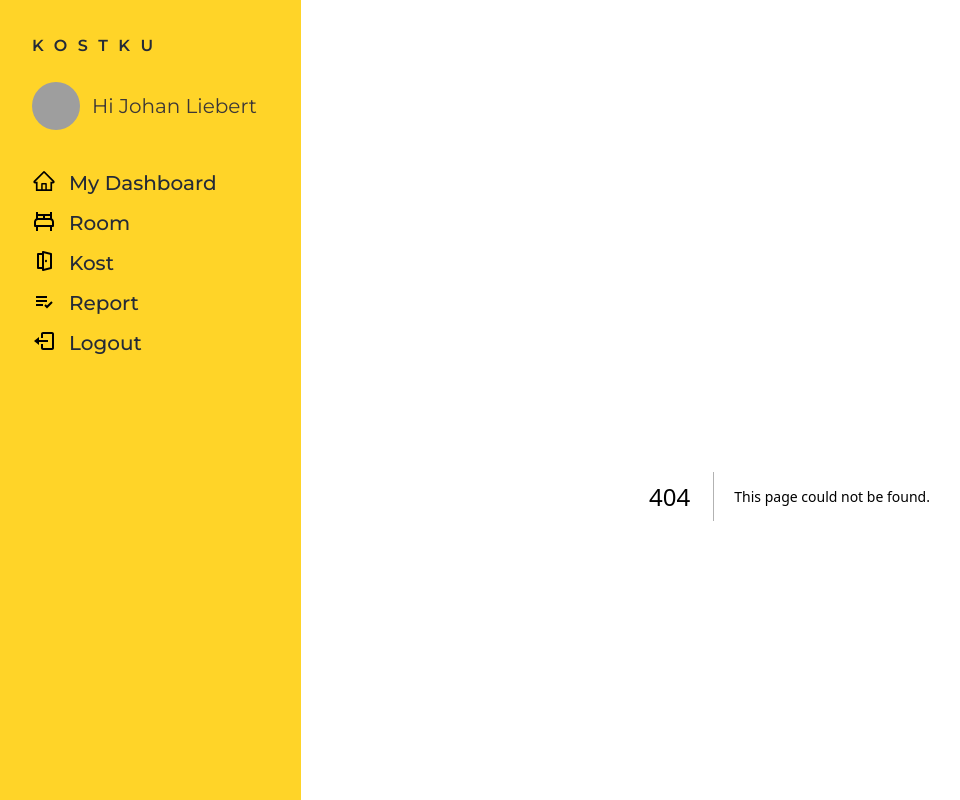
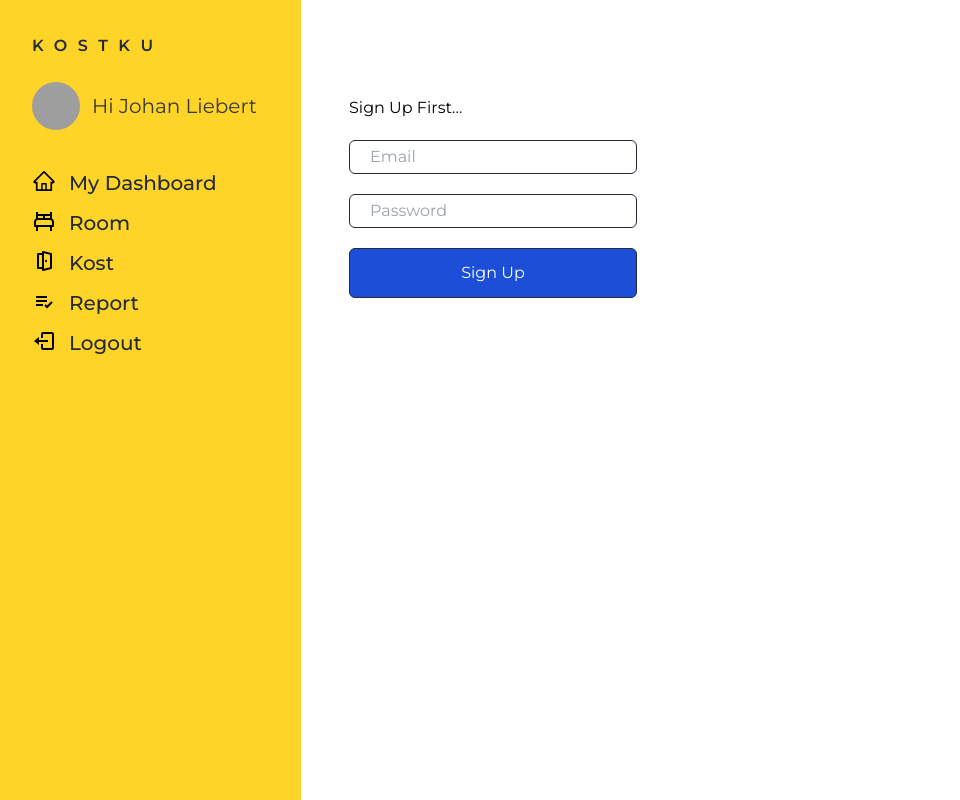
Before and after one commit to purboindra/my-kostan, a Next.js app: page /playground/signup in a window 1280 px wide. Before the commit this address had no page. Shown: the whole page, without its empty margins (2-962 px from the left). Built offline with nearby package versions, Linux system fonts and the light colour scheme; grey boxes are pictures that could not be loaded.

Commit message:
playground

```diff
--- a/app/playground/about/page.tsx
+++ /dev/null
@@ -1,10 +0,0 @@
-"use client";
-
-import { useSearchParams } from "next/navigation";
-
-export default function About() {
-  const seachParams = useSearchParams();
-
-  const name = seachParams.get("name");
-  return <h1>{`Hello ${name} from playground page`}</h1>;
-}
--- a/app/playground/about/team/[id]/page.tsx
+++ /dev/null
@@ -1,3 +0,0 @@
-export default function Team({ params }: { params: string }) {
-  return <h1>{`Hello my teams: ${params}`}</h1>;
-}
--- /dev/null
+++ b/app/playground/api/prices/route.ts
@@ -0,0 +1,24 @@
+import Stripe from "stripe";
+import { NextResponse } from "next/server";
+
+export async function GET() {
+  try {
+    const stripe = new Stripe(process.env.STRIPE_SECRET_KEY as string, {
+      apiVersion: "2022-11-15",
+    });
+
+    const prices = await stripe.prices.list({
+      active: true,
+      limit: 4,
+    });
+
+    return NextResponse.json(prices.data, {
+      status: 200,
+    });
+  } catch (error: any) {
+    console.log("ERROR GET STRIPE", error);
+    return new NextResponse("Internal Server Error", {
+      status: 500,
+    });
+  }
+}
--- /dev/null
+++ b/app/playground/api/signup/route.ts
@@ -0,0 +1,11 @@
+import { NextResponse } from "next/server";
+
+export async function POST(req: Request) {
+  try {
+    const body = await req.json();
+  } catch (error: any) {
+    return new NextResponse("Internal Server Error", {
+      status: 500,
+    });
+  }
+}
--- a/app/playground/page.tsx
+++ b/app/playground/page.tsx
@@ -1,18 +1,22 @@
+"use client";
+
 import Link from "next/link";
+import useSWR from "swr";
+
+const fetcher = (url: RequestInfo | URL) => fetch(url).then((r) => r.json());
 
 export default function Playground() {
+  const { data, error, isLoading } = useSWR("/playground/api/prices", fetcher);
+
+  if (isLoading) return <h1>Loading...</h1>;
+
+  if (error) return <h1>{`Something went wrong ${error}`}</h1>;
+
   return (
     <div>
-      <Link
-        href={{
-          pathname: "/playground/about",
-          query: {
-            names: "Purboyndra",
-          },
-        }}
-      >
-        Go to about
-      </Link>
+      {data.map((item: any) => (
+        <h1 key={item.id}>{item.product}</h1>
+      ))}
     </div>
   );
 }
--- /dev/null
+++ b/app/playground/signup/page.tsx
@@ -0,0 +1,51 @@
+"use client";
+
+import { FieldValues, SubmitHandler, useForm } from "react-hook-form";
+
+export default function Signup() {
+  const {
+    register,
+    handleSubmit,
+    formState: { errors },
+    reset,
+  } = useForm<FieldValues>({
+    defaultValues: {
+      email: "",
+      password: "",
+    },
+  });
+
+  const onSubmit = handleSubmit((data) => console.log(data));
+
+  return (
+    <div className="w-full h-full flex flex-col gap-5">
+      <h1>Sign Up First...</h1>
+      <form className="flex flex-col gap-5" onSubmit={onSubmit}>
+        <input
+          className={`py-1 px-5 items-center w-72 flex border border-blackColor rounded-md ${
+            errors.email && "border border-rose-500 rounded-md"
+          }`}
+          placeholder="Email"
+          {...register("email", { required: true })}
+        />
+        {errors.email && <p>Emal is required</p>}
+        <input
+          className={`py-1 px-5 items-center w-72 flex border border-blackColor rounded-md  ${
+            errors.password &&
+            "border border-rose-500 rounded-md focus:border-rose-500 focus:outline-none focus:ring-0"
+          }`}
+          placeholder="Password"
+          {...register("password", { required: true })}
+        />
+        {errors.password && <p>Please enter a password</p>}
+
+        <button
+          className="p-3 border border-blackColor rounded-md w-72 bg-blue-700 text-white"
+          onSubmit={onSubmit}
+        >
+          Sign Up
+        </button>
+      </form>
+    </div>
+  );
+}
--- a/package.json
+++ b/package.json
@@ -22,6 +22,8 @@
     "react-hook-form": "^7.45.2",
     "react-hot-toast": "^2.4.1",
     "react-icons": "^4.10.1",
+    "stripe": "^12.14.0",
+    "swr": "^2.2.0",
     "tailwindcss": "3.3.3",
     "typescript": "5.1.6",
     "zustand": "^4.3.9"
```
Also changed, not shown: 1 other file (tests, documents, lock files or other folders).
